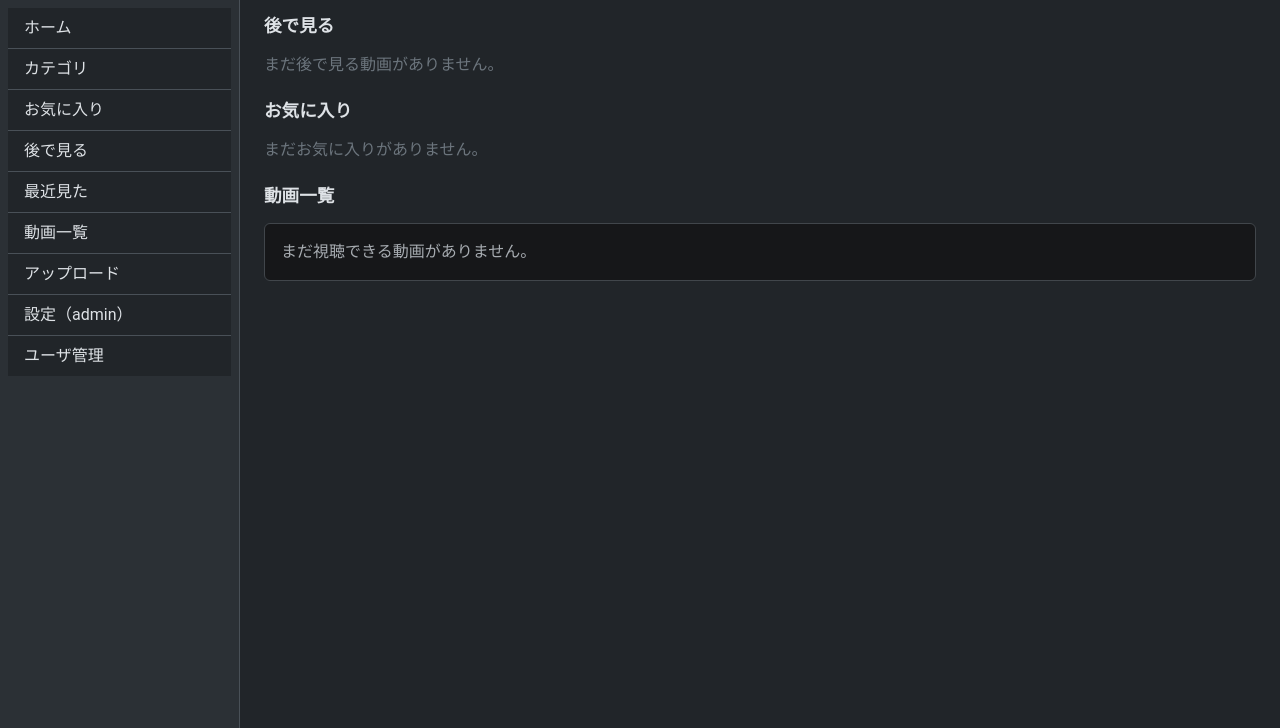
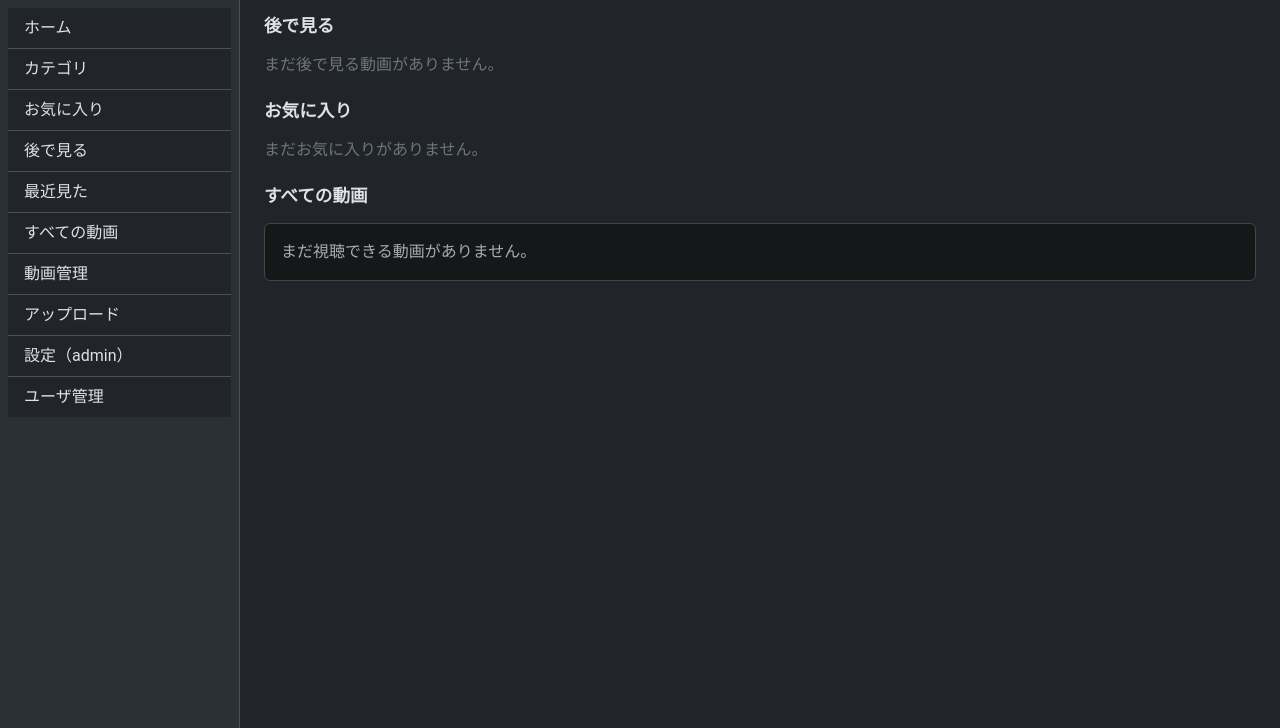
Before and after one commit to manpukupanda/minitube, a FastAPI app: page /home in a window 1280 px wide. Shown: the part 72-800 px from the top of the page. Run offline with FastAPI, Linux system fonts and the light colour scheme; the visitor is signed in with stand-in values (Sample User, id 1); data that the repository does not hold is empty; some libraries are stand-ins or nearby versions.

Commit message:
用語整理、bugfix

```diff
--- a/api/main.py
+++ b/api/main.py
@@ -14,9 +14,9 @@ minitube - 最小構成の動画配信 Web アプリ（FastAPI バックエン
    - /upload         : アップロードページ（HTML）
    - /api/upload     : アップロード処理（POST）→ /videos/{id}/edit へリダイレクト
 
-3. ホーム・動画一覧・プレイヤー
+3. ホーム・動画管理・プレイヤー
    - /home           : ホーム画面（視聴者向け。未ログインは公開動画のみ。公開動画なし→/login）
-   - /videos         : 動画一覧ページ（公開動画は未ログインでも閲覧可）
+   - /videos         : 動画管理ページ（公開動画は未ログインでも閲覧可）
    - /player/{id}    : プレイヤーページ（公開動画は未ログインでも閲覧可）
 
 4. 動画編集
@@ -1787,7 +1787,7 @@ async def remove_video_permission(
 
 
 # --------------------------------------------------------------
-# 動画一覧
+# 動画管理
 # --------------------------------------------------------------
 
 @app.get("/videos", response_class=HTMLResponse)
--- a/api/templates/admin_categories.html
+++ b/api/templates/admin_categories.html
@@ -213,7 +213,7 @@
       <a href="/home">ホーム</a>
       <a href="/categories">カテゴリ</a>
       {% if is_admin %}
-      <a href="/videos">動画一覧</a>
+      <a href="/videos">動画管理</a>
       {% endif %}
       <a href="/upload">アップロード</a>
       <a href="/admin/users">ユーザ管理</a>
--- a/api/templates/admin_site_settings.html
+++ b/api/templates/admin_site_settings.html
@@ -35,7 +35,7 @@
     <nav>
       <a href="/home">ホーム</a>
       <a href="/categories">カテゴリ</a>
-      <a href="/videos">動画一覧</a>
+      <a href="/videos">動画管理</a>
       <a href="/upload">アップロード</a>
       <a href="/admin/users">ユーザ管理</a>
       <a href="/admin/categories">カテゴリ管理</a>
--- a/api/templates/admin_tags.html
+++ b/api/templates/admin_tags.html
@@ -43,7 +43,7 @@
     <nav>
       <a href="/home">ホーム</a>
       <a href="/categories">カテゴリ</a>
-      <a href="/videos">動画一覧</a>
+      <a href="/videos">動画管理</a>
       <a href="/upload">アップロード</a>
       <a href="/admin/users">ユーザ管理</a>
       <a href="/admin/categories">カテゴリ管理</a>
--- a/api/templates/admin_users.html
+++ b/api/templates/admin_users.html
@@ -222,7 +222,7 @@
       <a href="/home">ホーム</a>
       <a href="/categories">カテゴリ</a>
       {% if is_admin %}
-      <a href="/videos">動画一覧</a>
+      <a href="/videos">動画管理</a>
       {% endif %}
       <a href="/upload">アップロード</a>
       <a href="/admin/users">ユーザ管理</a>
--- a/api/templates/base.html
+++ b/api/templates/base.html
@@ -38,9 +38,10 @@
       <a class="list-group-item list-group-item-action" href="/home#favorites">お気に入り</a>
       <a class="list-group-item list-group-item-action" href="/home#watch-later">後で見る</a>
       <a class="list-group-item list-group-item-action" href="/home#recent">最近見た</a>
+      <a class="list-group-item list-group-item-action" href="/home#all">すべての動画</a>
       {% endif %}
       {% if is_admin or is_uploader %}
-      <a class="list-group-item list-group-item-action" href="/videos">動画一覧</a>
+      <a class="list-group-item list-group-item-action" href="/videos">動画管理</a>
       {% endif %}
       {% if is_uploader or is_admin %}
       <a class="list-group-item list-group-item-action" href="/upload">アップロード</a>
@@ -61,7 +62,7 @@
       <div class="list-group list-group-flush">
         <a class="list-group-item list-group-item-action" href="/home">ホーム</a>
         <a class="list-group-item list-group-item-action" href="/categories">カテゴリ</a>
-        {% if is_admin or is_uploader %}<a class="list-group-item list-group-item-action" href="/videos">動画一覧</a>{% endif %}
+        {% if is_admin or is_uploader %}<a class="list-group-item list-group-item-action" href="/videos">動画管理</a>{% endif %}
         {% if is_uploader or is_admin %}<a class="list-group-item list-group-item-action" href="/upload">アップロード</a>{% endif %}
         {% if is_admin %}<a class="list-group-item list-group-item-action" href="/admin/settings">設定（admin）</a>{% endif %}
       </div>
--- a/api/templates/home.html
+++ b/api/templates/home.html
@@ -115,8 +115,8 @@
 </section>
 {% endif %}
 
-<section class="mb-4">
-  <h2 class="section-title mb-3">動画一覧</h2>
+<section class="mb-4" id="all">
+  <h2 class="section-title mb-3">すべての動画</h2>
   {% if videos %}
   <div class="shelf-row">{% for video in videos %}{{ video_card(video) }}{% endfor %}</div>
   {% else %}
--- a/api/templates/notifications.html
+++ b/api/templates/notifications.html
@@ -34,7 +34,7 @@
       <a href="/home">ホーム</a>
       <a href="/categories">カテゴリ</a>
       {% if is_admin or is_uploader %}
-      <a href="/videos">動画一覧</a>
+      <a href="/videos">動画管理</a>
       {% endif %}
       {% if is_uploader or is_admin %}
       <a href="/upload">アップロード</a>
--- a/api/templates/profile.html
+++ b/api/templates/profile.html
@@ -218,7 +218,7 @@
       <a href="/home">ホーム</a>
       <a href="/categories">カテゴリ</a>
       {% if is_admin or is_uploader %}
-      <a href="/videos">動画一覧</a>
+      <a href="/videos">動画管理</a>
       {% endif %}
       {% if is_uploader or is_admin %}
       <a href="/upload">アップロード</a>
--- a/api/templates/upload.html
+++ b/api/templates/upload.html
@@ -161,7 +161,7 @@
       <a href="/home">ホーム</a>
       <a href="/categories">カテゴリ</a>
       {% if is_admin or is_uploader %}
-      <a href="/videos">動画一覧</a>
+      <a href="/videos">動画管理</a>
       {% endif %}
       <a href="/upload">アップロード</a>
       {% if is_admin %}
--- a/api/templates/video_edit.html
+++ b/api/templates/video_edit.html
@@ -410,7 +410,7 @@
       <a href="/home">ホーム</a>
       <a href="/categories">カテゴリ</a>
       {% if is_admin or is_uploader %}
-      <a href="/videos">動画一覧</a>
+      <a href="/videos">動画管理</a>
       {% endif %}
       {% if is_admin or is_uploader %}
       <a href="/upload">アップロード</a>
```
Also changed, not shown: api/templates/player.html (+7 -6 lines), api/templates/videos.html (+4 -4 lines), docs/architecture.md (+1 -1 lines), docs/development.md (+1 -1 lines), docs/thumbnails.md (+1 -1 lines).
